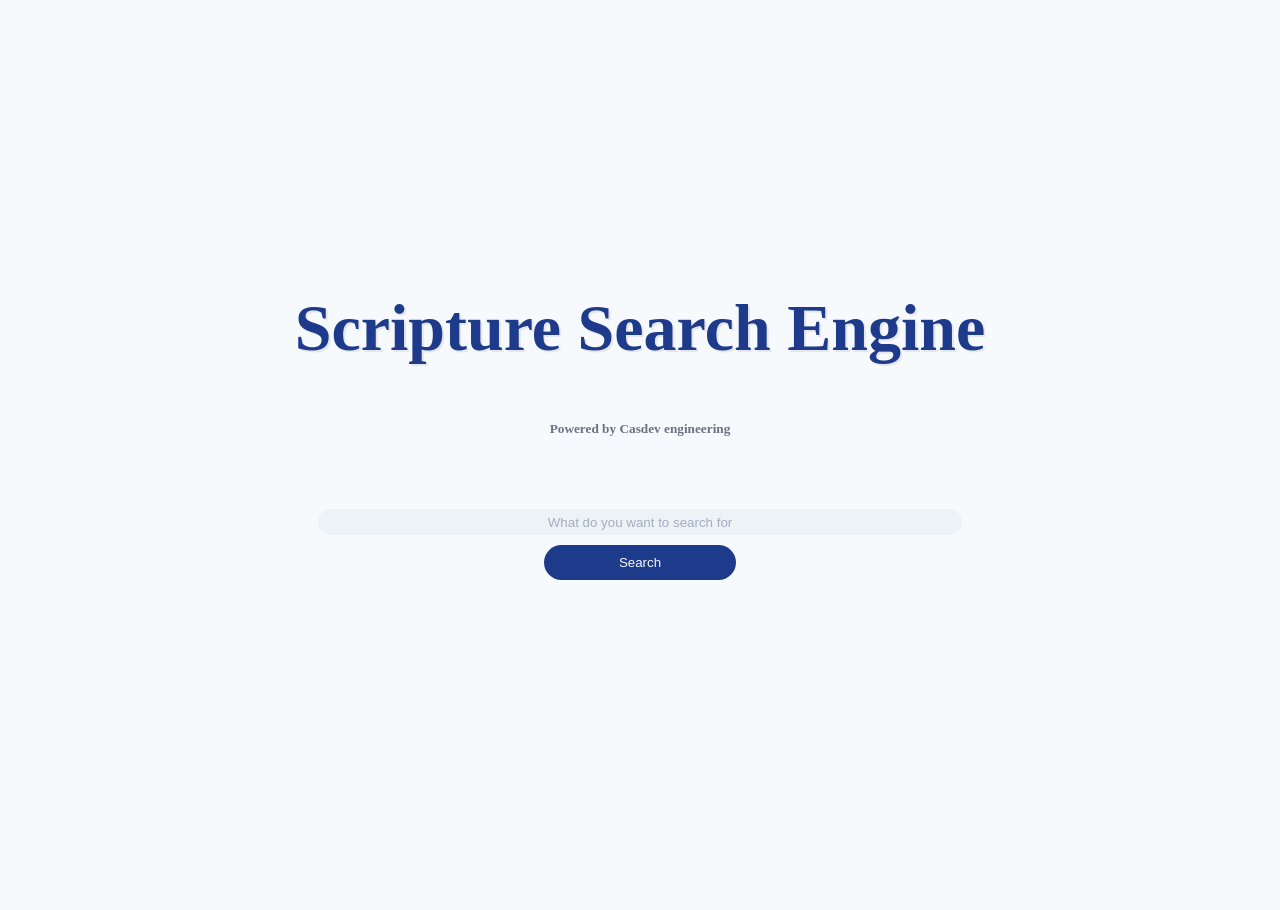
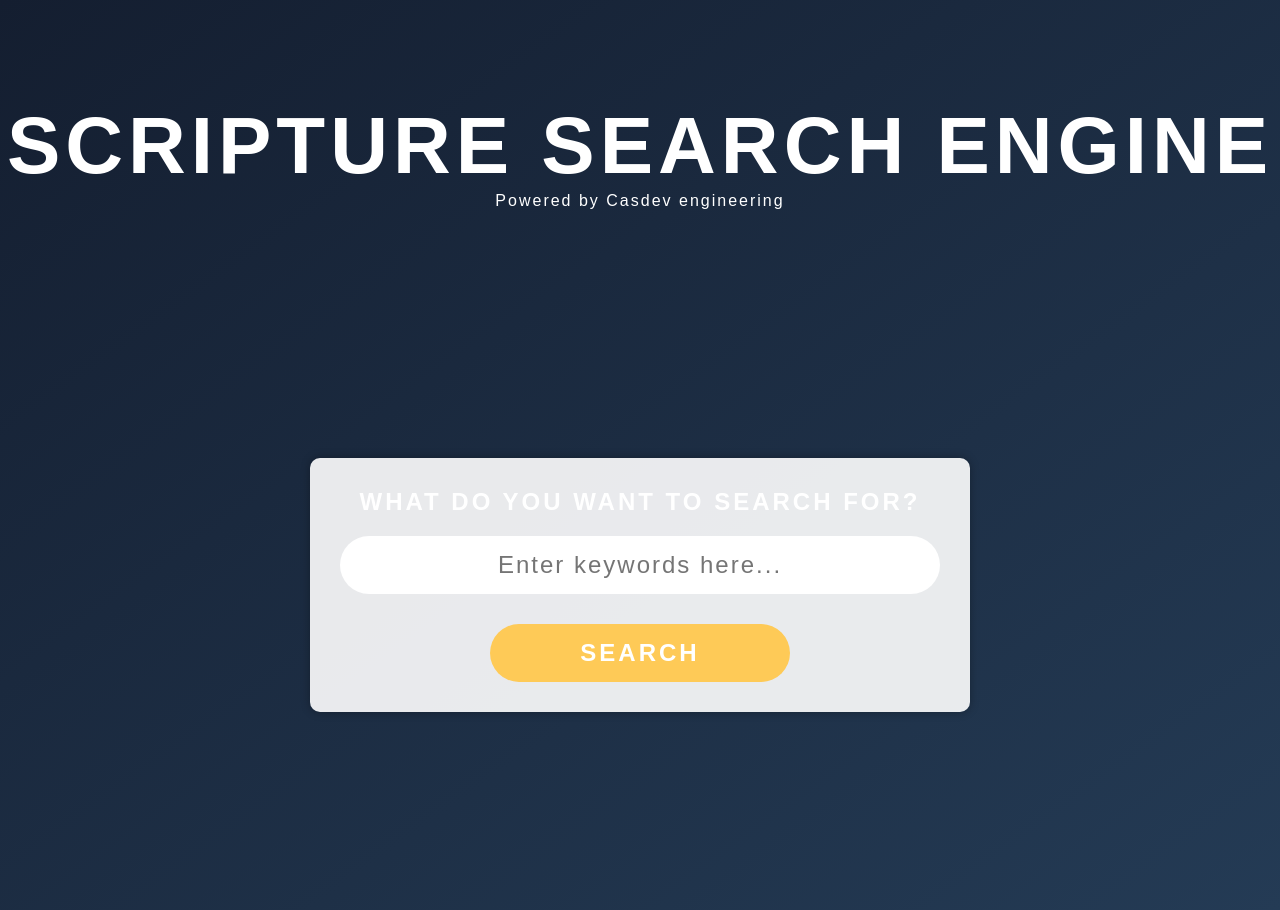
Before and after one commit to Colin115/SearchEngine, a plain HTML site: page frontend/index.html in a window 1280 px wide. Before the commit the page ends 816 px from the top, so only its background shows below. Drawn offline with Linux system fonts and the light colour scheme.

Commit message:
Lookin goood

```diff
--- a/frontend/index.html
+++ b/frontend/index.html
@@ -8,22 +8,16 @@
     <link rel="stylesheet" type="text/css" href="style.css">
 </head>
 <body>
-    <section>
-        <div>
-            <h1>Scripture Search Engine</h1>
-        </div>
-        <div>
-            <h5>Powered by Casdev engineering</h5>
-        </div>
-    </section>
-
-    <section>
-        <div>
-            <form>
-                <input type="text" placeholder="What do you want to search for">
-                <button>Search</button>
-            </form>
-        </div>
-    </section>
+    <header>
+        <h1>Scripture Search Engine</h1>
+        <h5>Powered by Casdev engineering</h5>
+    </header>
+    <main>
+        <form>
+            <label for="search">What do you want to search for?</label>
+            <input type="text" id="search" name="search" placeholder="Enter keywords here...">
+            <button>Search</button>
+        </form>
+    </main>
 </body>
 </html>
--- a/frontend/style.css
+++ b/frontend/style.css
@@ -1,22 +1,42 @@
+/* Reset CSS */
+* {
+    margin: 0;
+    padding: 0;
+    box-sizing: border-box;
+}
+
+/* Global styles */
 body {
-    background-color: #f7fafc;
-    display: flex;
-    flex-direction: column;
-    justify-content: center;
-    align-items: center;
-    height: 100vh;
+    font-family: 'Montserrat', sans-serif;
+    background-color: #141E30;
+    background-image: linear-gradient(to bottom right, #141E30, #243B55);
+    color: #fff;
+}
+
+header {
     text-align: center;
-    gap: 50px;
+    margin-top: 100px;
 }
 
 h1 {
-    font-size: calc(1em + 50px);
-    color: #1e3a8a;
-    text-shadow: 2px 2px #e5e7eb;
+    font-size: 5rem;
+    font-weight: 700;
+    text-transform: uppercase;
+    letter-spacing: 5px;
 }
 
 h5 {
-    color: #6b7280;
+    font-size: 1rem;
+    font-weight: 400;
+    letter-spacing: 2px;
+    margin-bottom: 50px;
+}
+
+main {
+    display: flex;
+    justify-content: center;
+    align-items: center;
+    height: calc(100vh - 150px);
 }
 
 form {
@@ -24,38 +44,49 @@ form {
     flex-direction: column;
     justify-content: center;
     align-items: center;
-    gap: 10px;
+    padding: 30px;
+    background-color: rgba(255, 255, 255, 0.9);
+    border-radius: 10px;
+    box-shadow: 0 0 10px rgba(0, 0, 0, 0.3);
+}
+
+label {
+    font-size: 1.5rem;
+    font-weight: 700;
+    text-transform: uppercase;
+    letter-spacing: 3px;
+    margin-bottom: 20px;
 }
 
 input {
     width: 50vw;
-    max-width: 1000px;
-    border-radius: 25px;
-    height: 3vh;
-    max-height: 30px;
-    min-height: 20px;
+    max-width: 600px;
+    border: none;
+    border-radius: 50px;
+    padding: 15px 20px;
+    font-size: 1.5rem;
+    font-weight: 400;
+    letter-spacing: 2px;
     text-align: center;
-    background-color: #edf2f7;
-    border: none;
-}
-
-input::placeholder {
-    text-align: center;
-    color: #a0aec0;
+    margin-bottom: 30px;
 }
 
 button {
-    width: 15vw;
-    min-width: 80px;
+    width: 25vw;
+    max-width: 300px;
     border: none;
-    background-color: #1e3a8a;
-    color: #f7fafc;
-    border-radius: 25px;
-    padding: 10px;
-    transition: all 0.2s ease-in-out;
+    border-radius: 50px;
+    padding: 15px 20px;
+    font-size: 1.5rem;
+    font-weight: 700;
+    text-transform: uppercase;
+    letter-spacing: 3px;
+    background-color: #feca57;
+    color: #fff;
+    cursor: pointer;
+    transition: background-color 0.3s ease-in-out;
 }
 
 button:hover {
-    cursor: pointer;
-    transform: scale(1.1);
+    background-color:#ffb142;
 }
```
